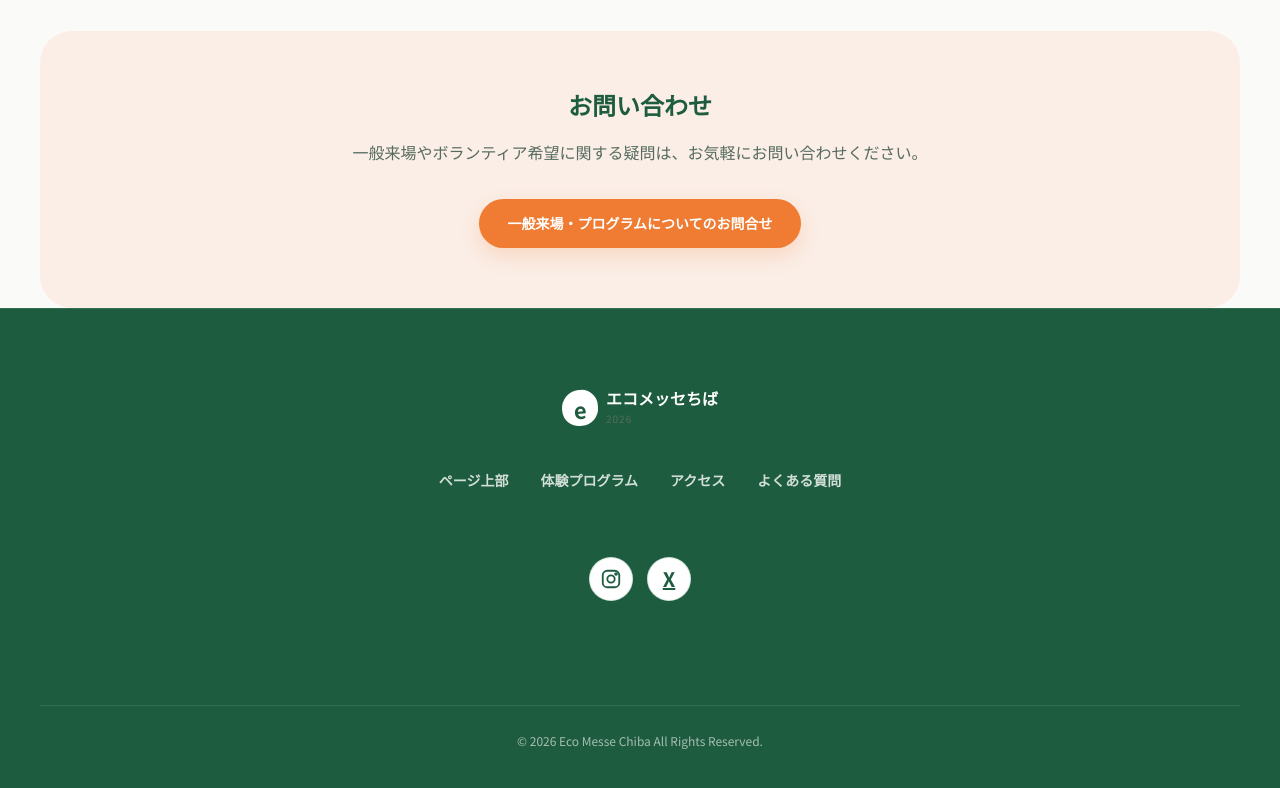
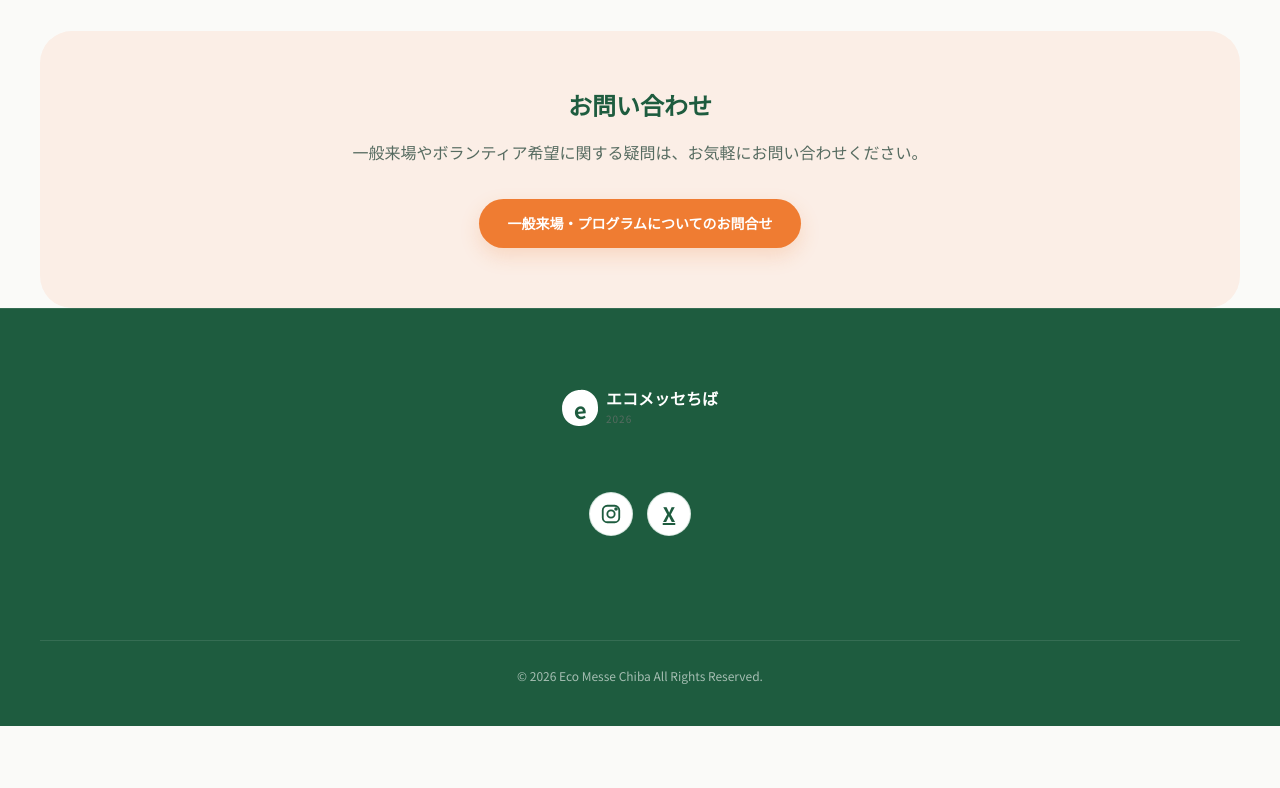
Before and after one commit to hidehide0321/ecomesse-sample, a plain HTML site: page index.html in a window 1280 px wide. Shown: the part 7750-8538 px from the top of the page. After the commit the page ends 8476 px from the top, so only its background shows below. Drawn offline with Linux system fonts and the light colour scheme.

Commit message:
Remove footer navigation links

```diff
--- a/index.html
+++ b/index.html
@@ -345,12 +345,6 @@
         <span class="logo-mark">e</span>
         <span><b>エコメッセちば</b><small>2026</small></span>
       </a>
-      <div class="footer-links">
-        <a href="#main">ページ上部</a>
-        <a href="#programs">体験プログラム</a>
-        <a href="#info">アクセス</a>
-        <a href="#faq">よくある質問</a>
-      </div>
       <div style="display:flex; justify-content:center; align-items:center; gap:14px; margin:24px 0;">
         <a href="https://www.instagram.com/" target="_blank" rel="noopener" aria-label="Instagram" style="width:44px; height:44px; border-radius:50%; border:1px solid rgba(24,111,72,0.18); display:inline-flex; align-items:center; justify-content:center; color:var(--primary); background:#fff;">
           <svg width="22" height="22" viewBox="0 0 24 24" aria-hidden="true" fill="none" stroke="currentColor" stroke-width="2">
```
